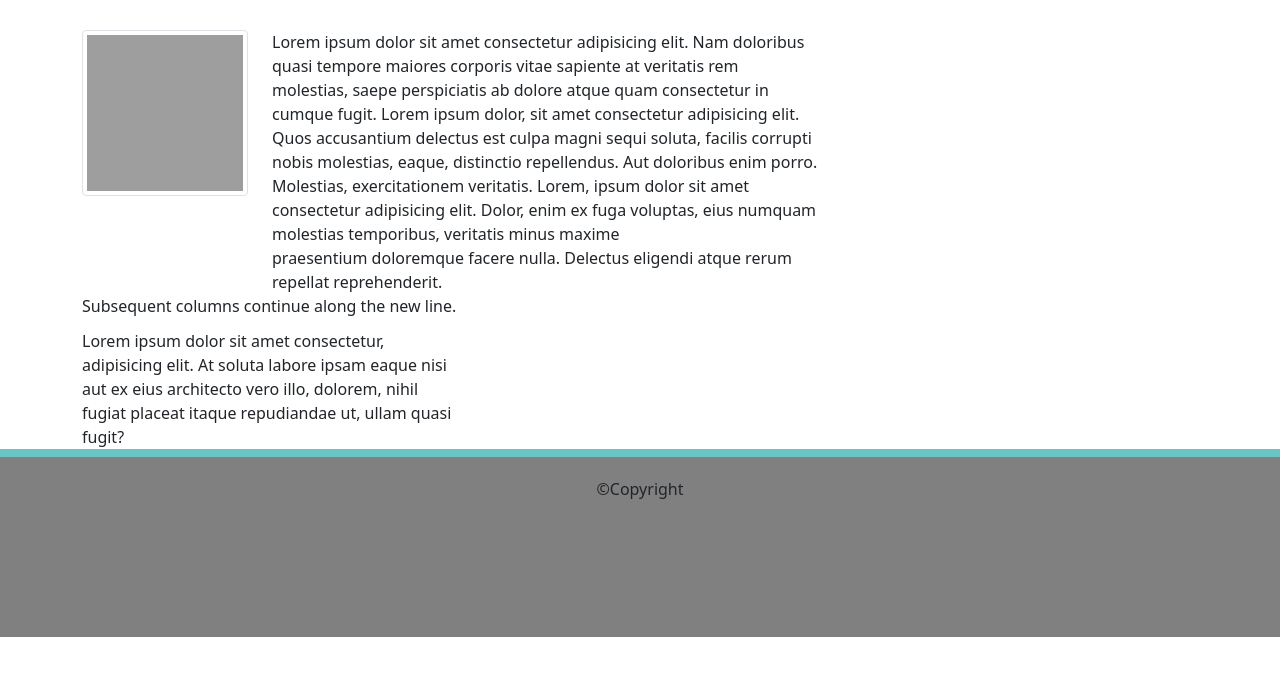
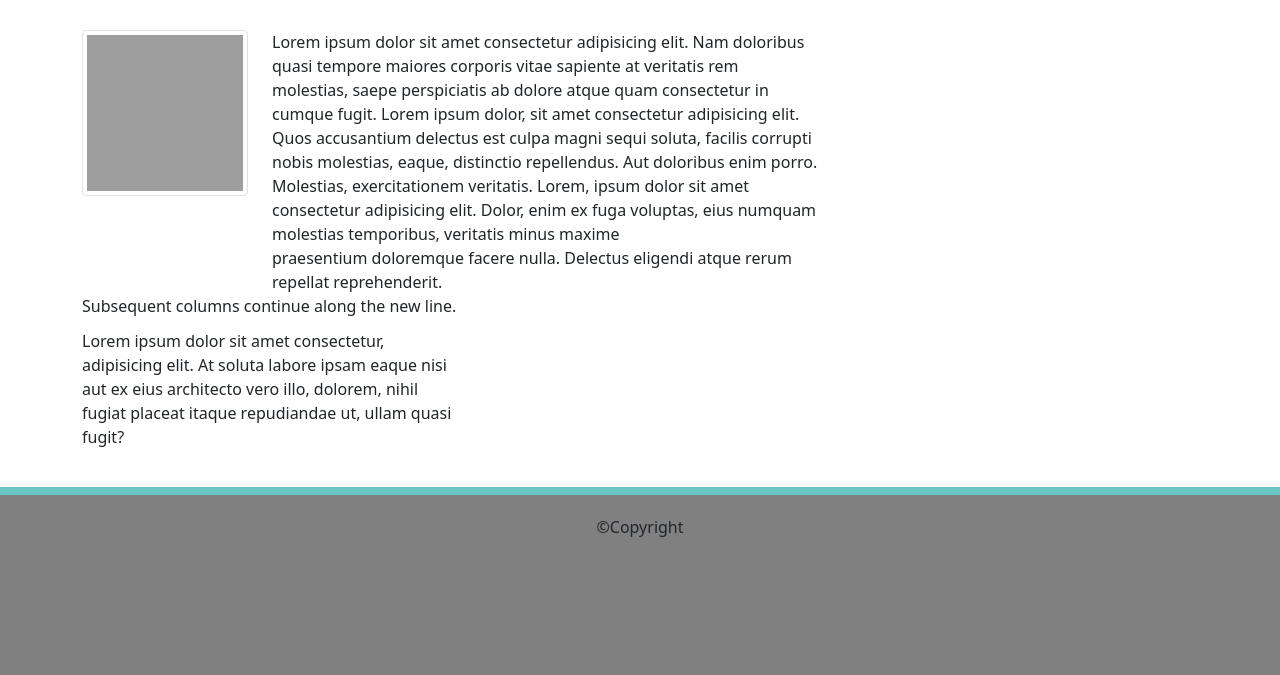
Before and after one commit to AriBrizuela/Ariel_Brizuela_Portfolio, a plain HTML site: page Index.html in a window 1280 px wide. Shown: the part 125-800 px from the top of the page. Drawn offline with nearby package versions, Linux system fonts and the light colour scheme; grey boxes are pictures that could not be loaded.

Commit message:
I was finally able to make the footer go down in contact and index

```diff
--- a/contact.css
+++ b/contact.css
@@ -17,6 +17,7 @@ footer{
     padding-bottom: 120px;
     min-width: 100%;
     min-height: auto;
+    bottom: 0pt;
 }
 .btn{
     padding-bottom: 1%;
--- a/index.css
+++ b/index.css
@@ -9,7 +9,7 @@ footer{
     padding-bottom: 120px;
     min-width: 100%;
     min-height: auto;
-
+    bottom: 0pt;
 }
 .row{
     padding-bottom: 1%;
```
